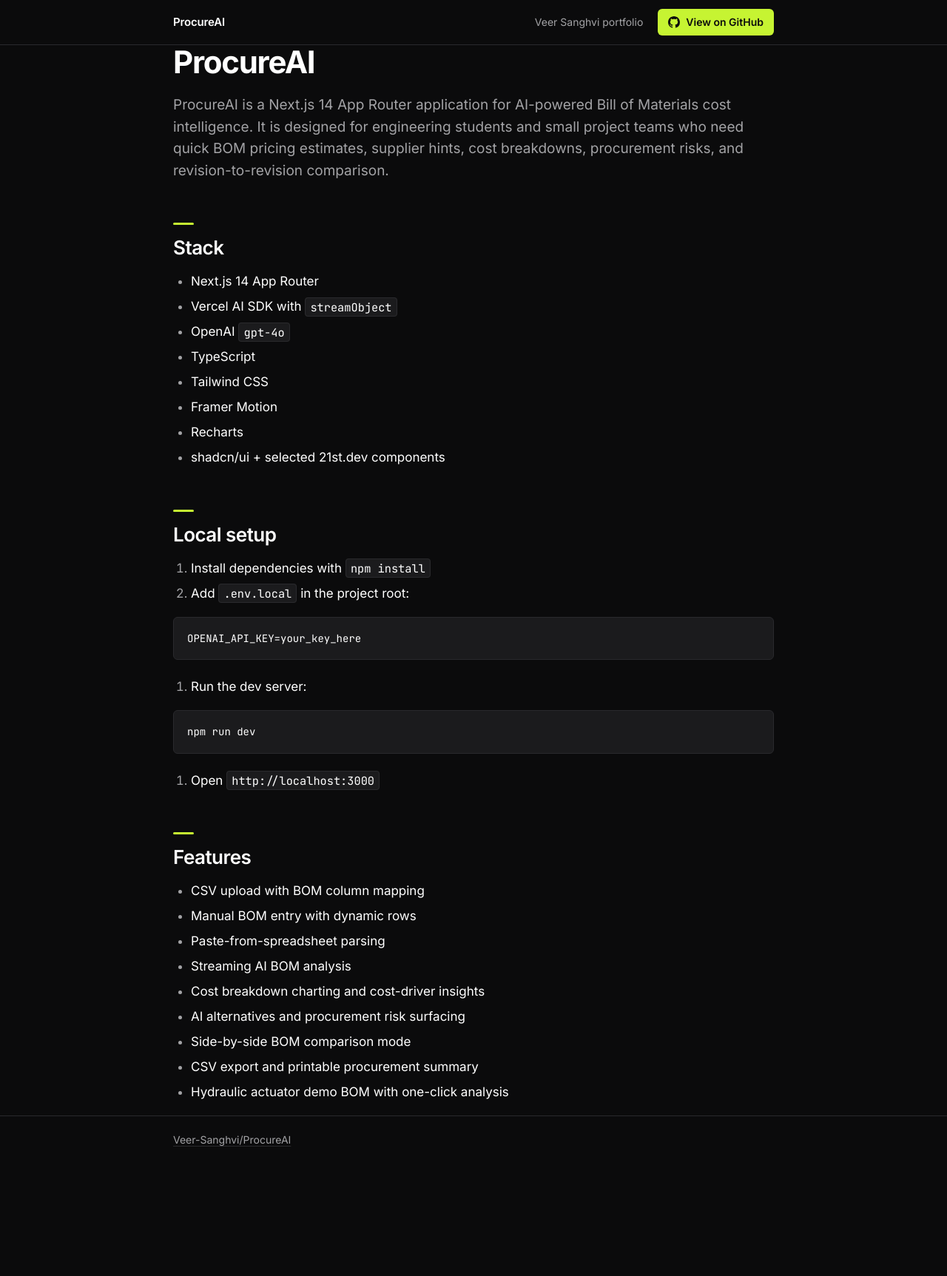
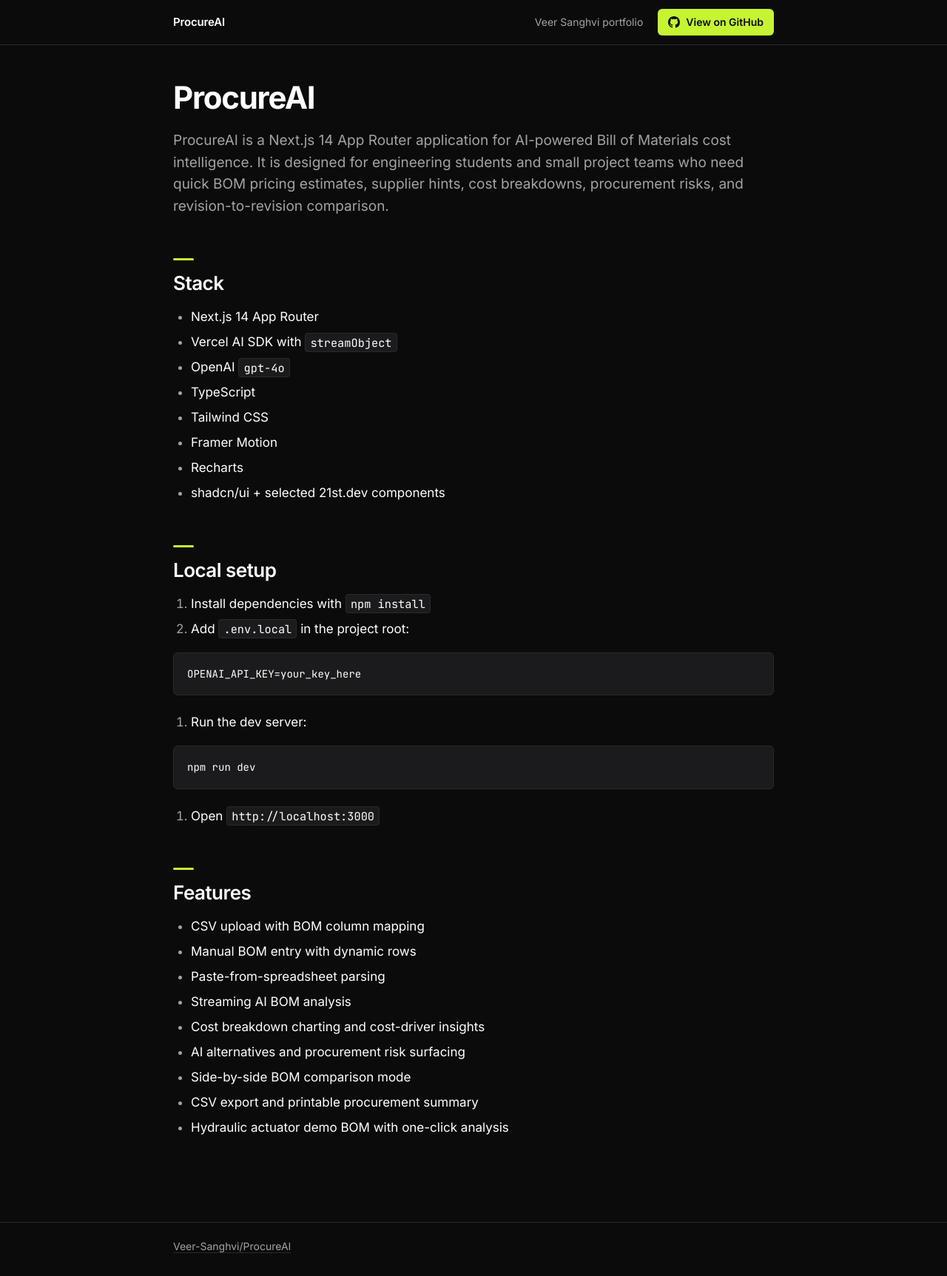
Before and after one commit to Veer-Sanghvi/ProcureAI, a Jekyll site: the page built from README.md, in a window 1280 px wide. Shown: the whole page at 74% size. Built offline with Jekyll 4.4.1, drawn with Linux system fonts in a browser that asks for light colours; our own code applies the rules of GitHub Pages for plain Markdown files; before the commit the page ends 1581 px from its top, so only the background shows below that.

Commit message:
Pages layout: add top spacing above the title
Claude-Session: https://claude.ai/code/session_01D47Fi15diK1kUPdyAUWe3G

```diff
--- a/_layouts/default.html
+++ b/_layouts/default.html
@@ -66,8 +66,9 @@ body {
 @media (max-width: 479px) { .nav-link { display: none; } }
 
 /* Content */
-main { padding: 48px 0 72px; }
-@media (min-width: 640px) { main { padding: 64px 0 96px; } }
+/* main.wrap: `.wrap` alone would zero the vertical padding (class beats element) */
+main.wrap { padding-top: 48px; padding-bottom: 96px; }
+@media (max-width: 600px) { main.wrap { padding-top: 32px; padding-bottom: 72px; } }
 
 h1, h2, h3, h4, h5, h6 { font-weight: 600; letter-spacing: -0.02em; line-height: 1.2; color: var(--text); margin: 0; }
 h1 { font-size: clamp(30px, 6vw, 42px); font-weight: 700; letter-spacing: -0.03em; line-height: 1.1; margin-bottom: 20px; }
```
